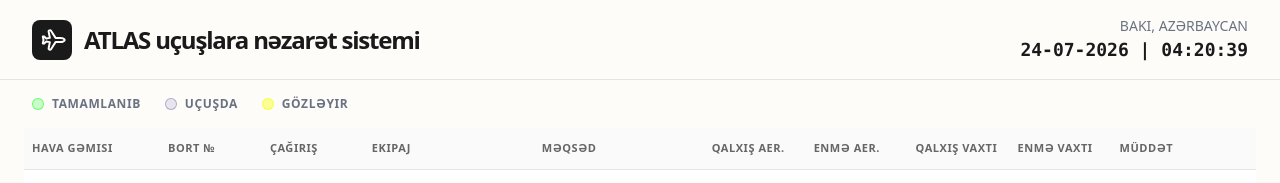
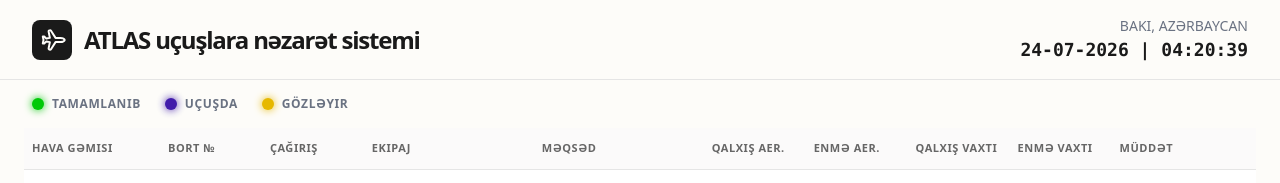
Before and after one commit to Babazada-apps/App-for-flight, a React (Vite) app: page / in a window 1280 px wide. Shown: the top 183 px of the page. Built offline with nearby package versions, Linux system fonts and the light colour scheme.

Commit message:
Update App.tsx

```diff
--- a/src/App.tsx
+++ b/src/App.tsx
@@ -28,15 +28,15 @@ export default function App() {
       <main className="flex-1 overflow-auto px-6 pt-4">
         <div className="flex items-center gap-6 mb-4 px-2 text-xs font-semibold text-gray-500 uppercase tracking-wider print:hidden">
           <div className="flex items-center gap-2">
-            <div className="w-3 h-3 rounded-full bg-[#00FF09]/20 border border-[#00FF09]/50"></div>
+            <div className="w-3 h-3 rounded-full bg-[#00c907] shadow-[0_0_8px_#00c907]"></div>
             <span>Tamamlanıb</span>
           </div>
           <div className="flex items-center gap-2">
-            <div className="w-3 h-3 rounded-full bg-[#1D0070]/10 border border-[#1D0070]/30 animate-pulse-subtle"></div>
+            <div className="w-3 h-3 rounded-full bg-[#2a00a1] shadow-[0_0_8px_#2a00a1] animate-pulse-subtle"></div>
             <span>Uçuşda</span>
           </div>
           <div className="flex items-center gap-2">
-            <div className="w-3 h-3 rounded-full bg-[#F7FF00]/40 border border-[#F7FF00]/60"></div>
+            <div className="w-3 h-3 rounded-full bg-[#e6b800] shadow-[0_0_8px_#e6b800]"></div>
             <span>Gözləyir</span>
           </div>
         </div>
```
